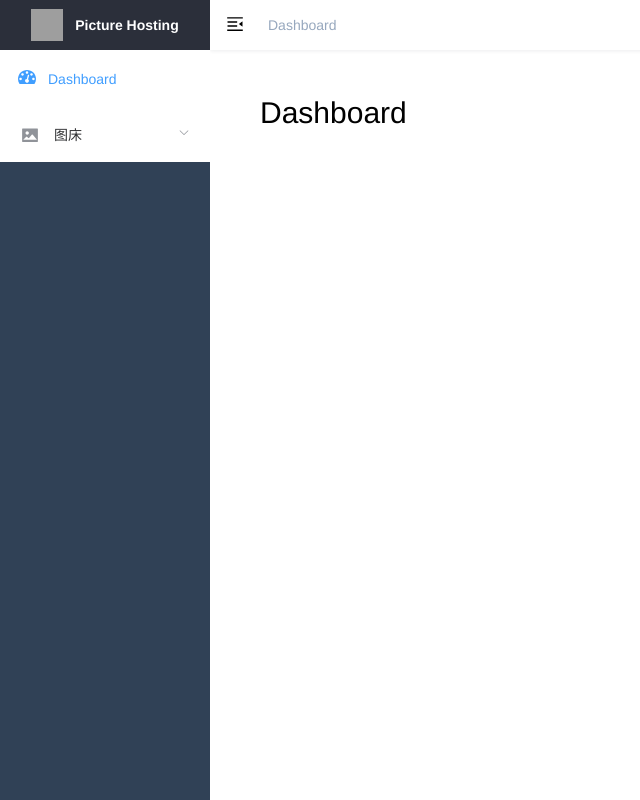
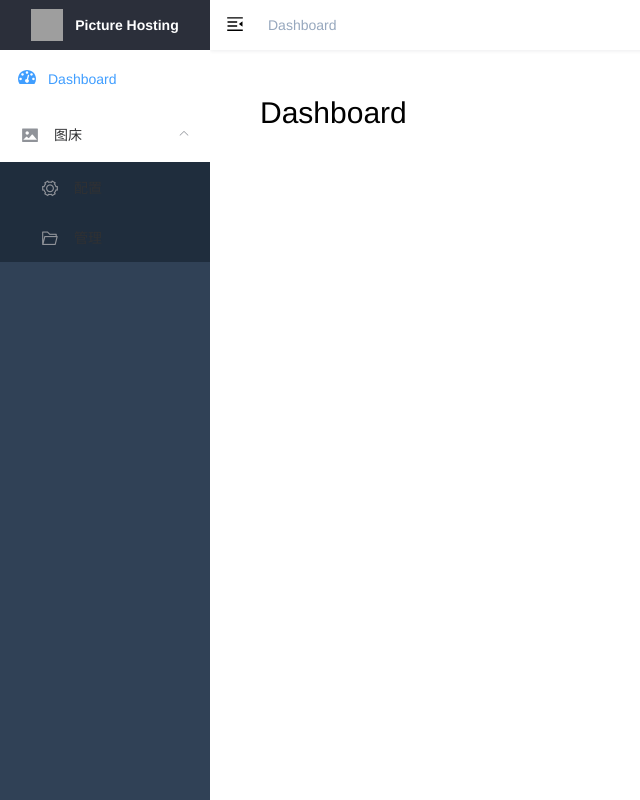
Before and after one commit to Naccl/PictureHosting, a Vue app: page /dashboard in a window 1280 px wide. Shown: the whole page, without its empty margins (0-640 px from the left). Built offline with nearby package versions, Linux system fonts and the light colour scheme; grey boxes are pictures that could not be loaded.

Commit message:
增加默认展开菜单

```diff
--- a/src/layout/components/Sidebar/index.vue
+++ b/src/layout/components/Sidebar/index.vue
@@ -3,6 +3,7 @@
 		<logo v-if="showLogo" :collapse="isCollapse"/>
 		<el-scrollbar wrap-class="scrollbar-wrapper">
 			<el-menu
+					:default-openeds="defaultOpeneds"
 					:default-active="activeMenu"
 					:collapse="isCollapse"
 					:background-color="variables.menuBg"
@@ -26,6 +27,12 @@
 
 	export default {
 		components: {SidebarItem, Logo},
+		data() {
+			return {
+				//默认展开的父级菜单
+				defaultOpeneds: this.$store.state.settings.defaultOpeneds
+			}
+		},
 		computed: {
 			...mapGetters([
 				'sidebar'
--- a/src/settings.js
+++ b/src/settings.js
@@ -21,5 +21,11 @@ module.exports = {
 	 * @type {boolean} true | false
 	 * @description Whether show the logo in sidebar
 	 */
-	sidebarLogo: true
+	sidebarLogo: true,
+
+	/**
+	 * @type {Array}
+	 * @description 默认展开的父级菜单
+	 */
+	defaultOpeneds: ['/pictureHosting']
 }
--- a/src/store/modules/settings.js
+++ b/src/store/modules/settings.js
@@ -1,12 +1,13 @@
 import defaultSettings from '@/settings'
 
-const {title, logo, fixedHeader, sidebarLogo} = defaultSettings
+const {title, logo, fixedHeader, sidebarLogo, defaultOpeneds} = defaultSettings
 
 const state = {
 	title: title,
 	logo: logo,
 	fixedHeader: fixedHeader,
-	sidebarLogo: sidebarLogo
+	sidebarLogo: sidebarLogo,
+	defaultOpeneds: defaultOpeneds,
 }
 
 const mutations = {
```
